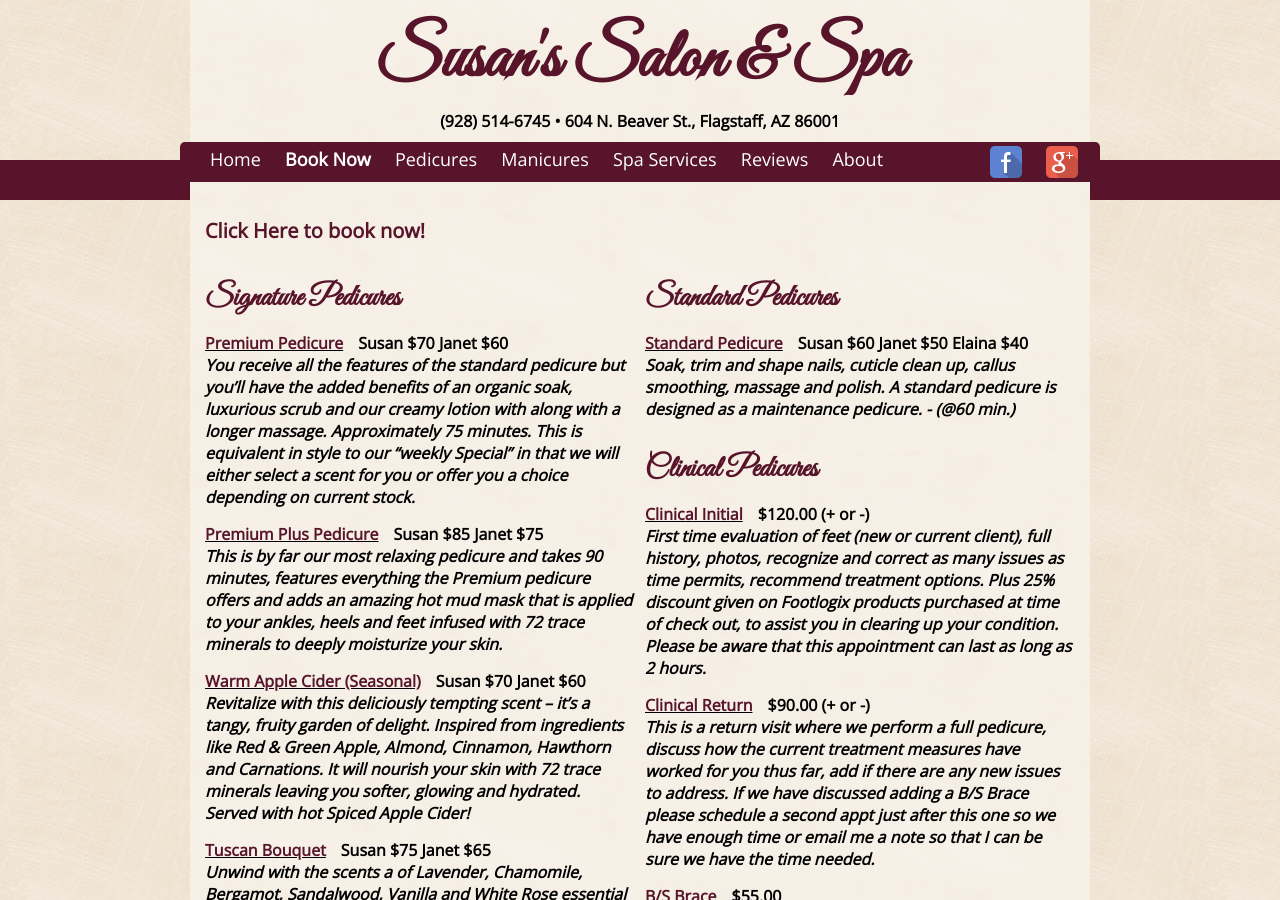
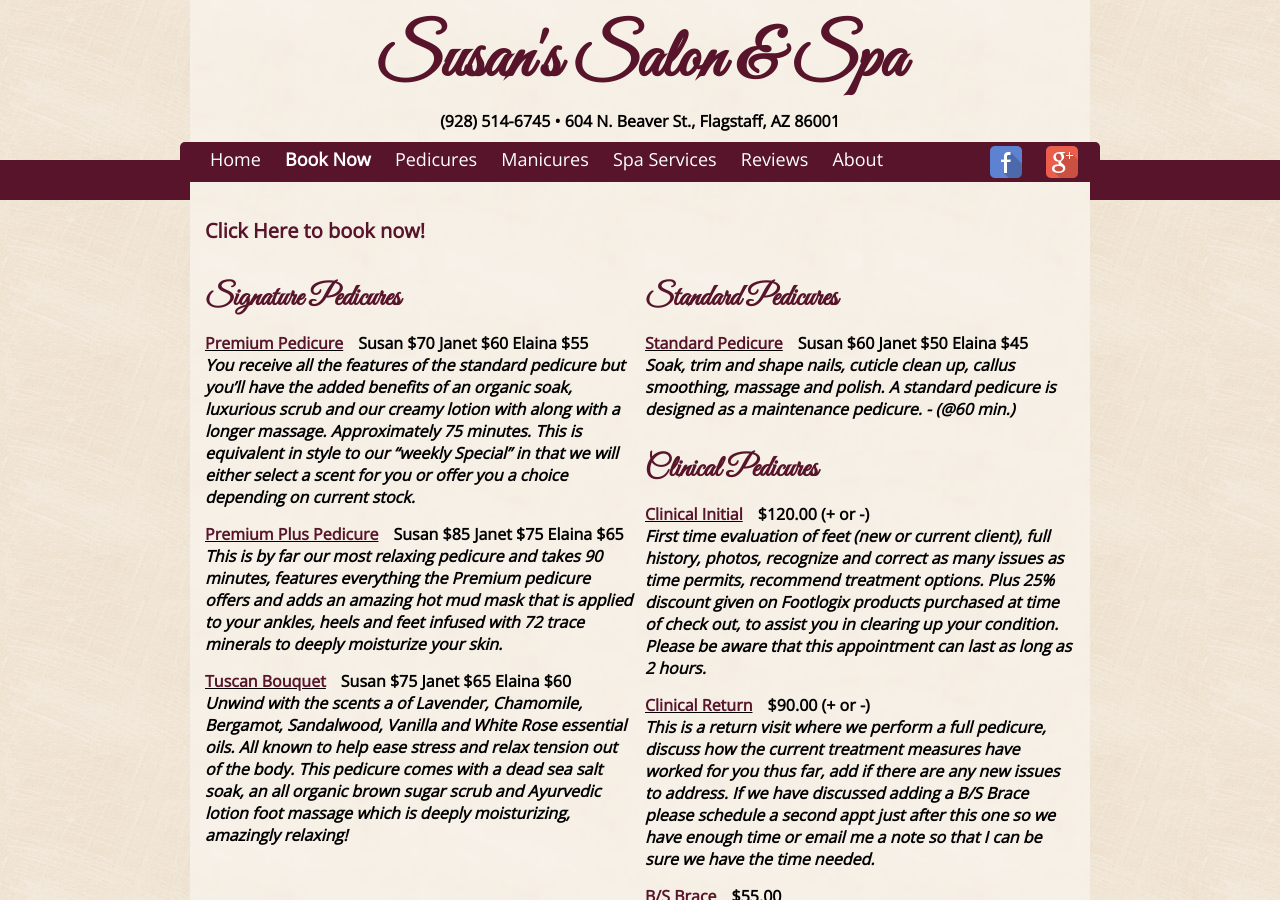
Before and after one commit to susanspedispa/susanspedispa.github.io, a Jekyll site: the page built from menu/pedicures.html, in a window 1280 px wide and 900 px high. Built offline with Jekyll 4.4.1, drawn with Linux system fonts in a browser that asks for light colours.

Commit message:
Update pedicures.yml

```diff
--- a/_data/pedicures.yml
+++ b/_data/pedicures.yml
@@ -4,7 +4,7 @@ menu:
     - name: Signature Pedicures
       treatments:
         - name: Premium Pedicure
-          price: Susan $70 Janet $60
+          price: Susan $70 Janet $60 Elaina $55
           prices:
             Susan: $70
           description: >
@@ -13,7 +13,7 @@ menu:
            in style to our “weekly Special” in that we will either select a scent for you or offer you a choice depending on current
            stock.
         - name: Premium Plus Pedicure
-          price: Susan $85 Janet $75
+          price: Susan $85 Janet $75 Elaina $65
           prices:
             Janet: $75
             Susan: $85
@@ -21,14 +21,8 @@ menu:
            This is by far our most relaxing pedicure and takes 90 minutes, features everything the Premium pedicure offers and adds
            an amazing hot mud mask that is applied to your ankles, heels and feet infused with 72 trace minerals to deeply moisturize
            your skin.
-        - name: Warm Apple Cider (Seasonal)
-          price: Susan $70 Janet $60
-          description: >
-           Revitalize with this deliciously tempting scent – it’s a tangy, fruity garden of delight. Inspired from ingredients like
-           Red & Green Apple, Almond, Cinnamon, Hawthorn and Carnations. It will nourish your skin with 72 trace minerals leaving
-           you softer, glowing and hydrated. Served with hot Spiced Apple Cider!
         - name: Tuscan Bouquet
-          price: Susan $75 Janet $65
+          price: Susan $75 Janet $65 Elaina $60
           description: >
            Unwind with the scents a of Lavender, Chamomile, Bergamot, Sandalwood, Vanilla and White Rose essential oils.
            All known to help ease stress and relax tension out of the body. This pedicure comes with a dead sea salt soak,
@@ -40,7 +34,7 @@ menu:
     - name: Standard Pedicures
       treatments:
         - name: Standard Pedicure
-          price: Susan $60 Janet $50 Elaina $40
+          price: Susan $60 Janet $50 Elaina $45
           prices:
             Janet: $50
             Susan: $60
```
